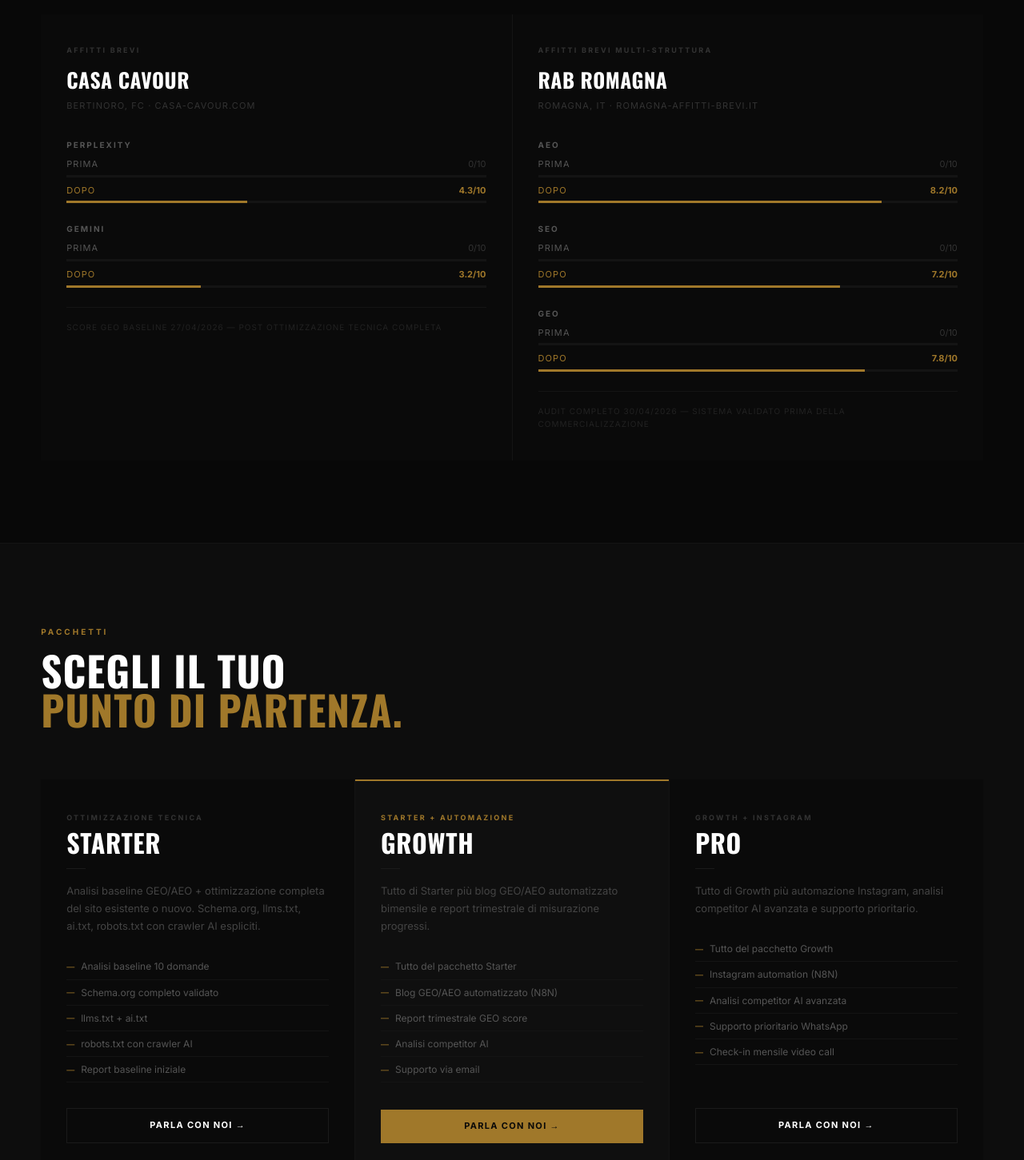
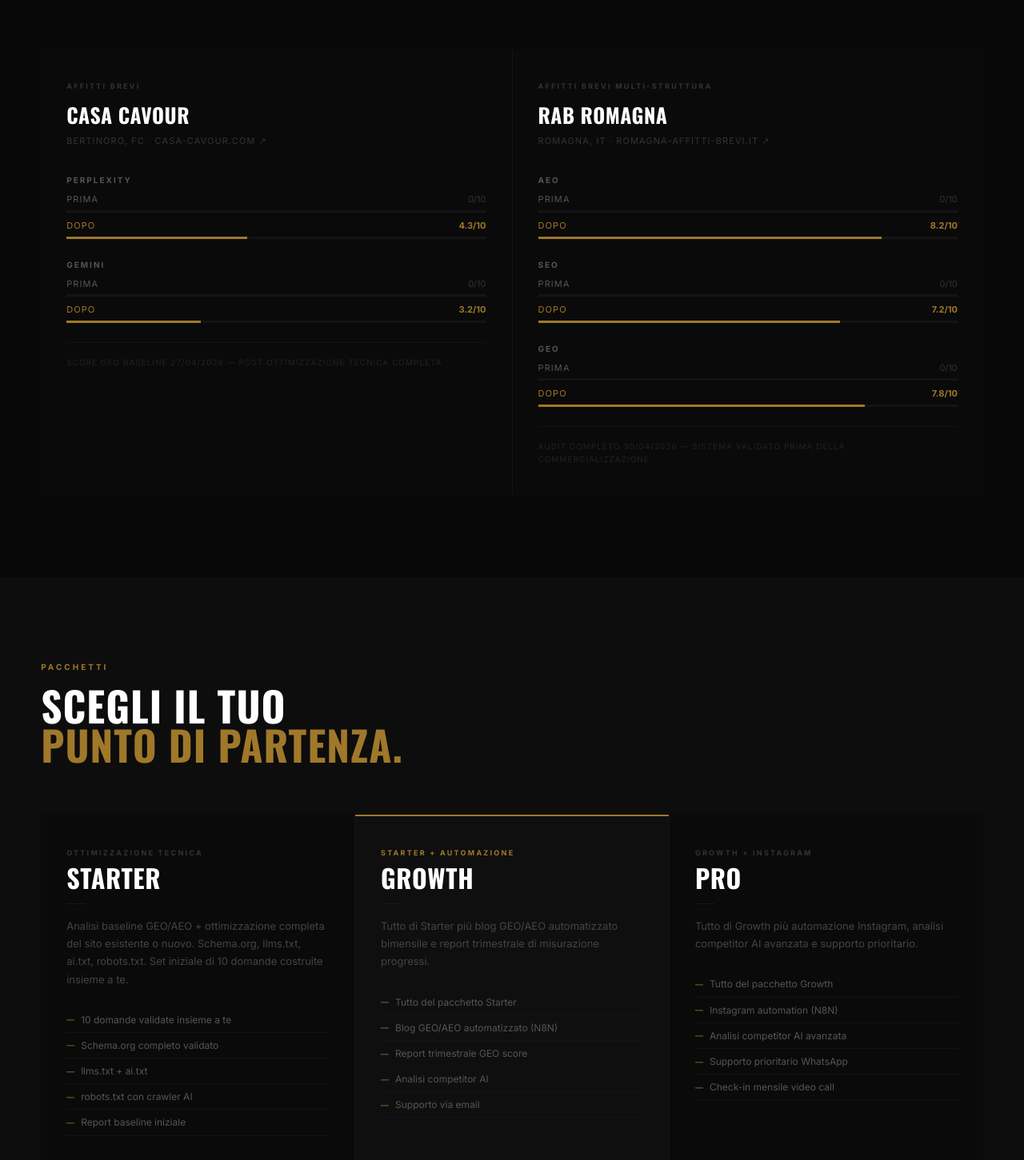
Before and after one commit to vittorionegri68-alt/aim-vns-it, a React (Vite) app: page / in a window 1280 px wide. Shown: the part 1620-3071 px from the top of the page at 80% size. Built offline with nearby package versions, Linux system fonts and the light colour scheme.

Commit message:
Add files via upload

```diff
--- a/src/components/HowItWorks.jsx
+++ b/src/components/HowItWorks.jsx
@@ -5,7 +5,7 @@ const steps = [
   {
     num: '01',
     title: 'Analisi',
-    desc: 'Misuriamo la tua visibilità attuale su ChatGPT, Perplexity e Gemini con 10 domande validate per il tuo settore. Score da 0 a 10 per ogni motore AI.',
+    desc: 'Misuriamo la tua visibilità attuale su ChatGPT, Perplexity e Gemini con 10 domande validate insieme a te. Man mano che i risultati si consolidano, le domande vengono aggiornate per allargare progressivamente il raggio di visibilità AI.',
   },
   {
     num: '02',
--- a/src/components/Risultati.jsx
+++ b/src/components/Risultati.jsx
@@ -7,6 +7,7 @@ const cases = [
     luogo: 'Bertinoro, FC',
     settore: 'Affitti brevi',
     url: 'casa-cavour.com',
+    siteUrl: 'https://www.casa-cavour.com',
     metriche: [
       { motore: 'Perplexity', before: 0, after: 4.3 },
       { motore: 'Gemini',     before: 0, after: 3.2 },
@@ -18,6 +19,7 @@ const cases = [
     luogo: 'Romagna, IT',
     settore: 'Affitti brevi multi-struttura',
     url: 'romagna-affitti-brevi.it',
+    siteUrl: 'https://www.romagna-affitti-brevi.it',
     metriche: [
       { motore: 'AEO',  before: 0, after: 8.2 },
       { motore: 'SEO',  before: 0, after: 7.2 },
@@ -105,11 +107,15 @@ export default function Risultati() {
                 textTransform: 'uppercase', letterSpacing: '0.02em', marginBottom: '0.25rem' }}>
                 {c.nome}
               </div>
-              <div style={{ fontFamily: "'Inter', sans-serif", fontSize: '11px',
-                color: '#333', letterSpacing: '0.1em', textTransform: 'uppercase',
-                marginBottom: '2rem' }}>
-                {c.luogo} · {c.url}
-              </div>
+              <a href={c.siteUrl} target="_blank" rel="noopener noreferrer"
+                style={{ fontFamily: "'Inter', sans-serif", fontSize: '11px',
+                  color: '#333', letterSpacing: '0.1em', textTransform: 'uppercase',
+                  marginBottom: '2rem', display: 'block', textDecoration: 'none',
+                  transition: 'color 0.2s' }}
+                onMouseEnter={e => e.currentTarget.style.color = '#A0782A'}
+                onMouseLeave={e => e.currentTarget.style.color = '#333'}>
+                {c.luogo} · {c.url} ↗
+              </a>
 
               {c.metriche.map((m, j) => (
                 <div key={j} style={{ marginBottom: '1.5rem' }}>
--- a/src/components/Servizi.jsx
+++ b/src/components/Servizi.jsx
@@ -5,9 +5,9 @@ const pacchetti = [
   {
     nome: 'Starter',
     tag: 'Ottimizzazione tecnica',
-    desc: 'Analisi baseline GEO/AEO + ottimizzazione completa del sito esistente o nuovo. Schema.org, llms.txt, ai.txt, robots.txt con crawler AI espliciti.',
+    desc: 'Analisi baseline GEO/AEO + ottimizzazione completa del sito esistente o nuovo. Schema.org, llms.txt, ai.txt, robots.txt. Set iniziale di 10 domande costruite insieme a te.',
     incluso: [
-      'Analisi baseline 10 domande',
+      '10 domande validate insieme a te',
       'Schema.org completo validato',
       'llms.txt + ai.txt',
       'robots.txt con crawler AI',
```
